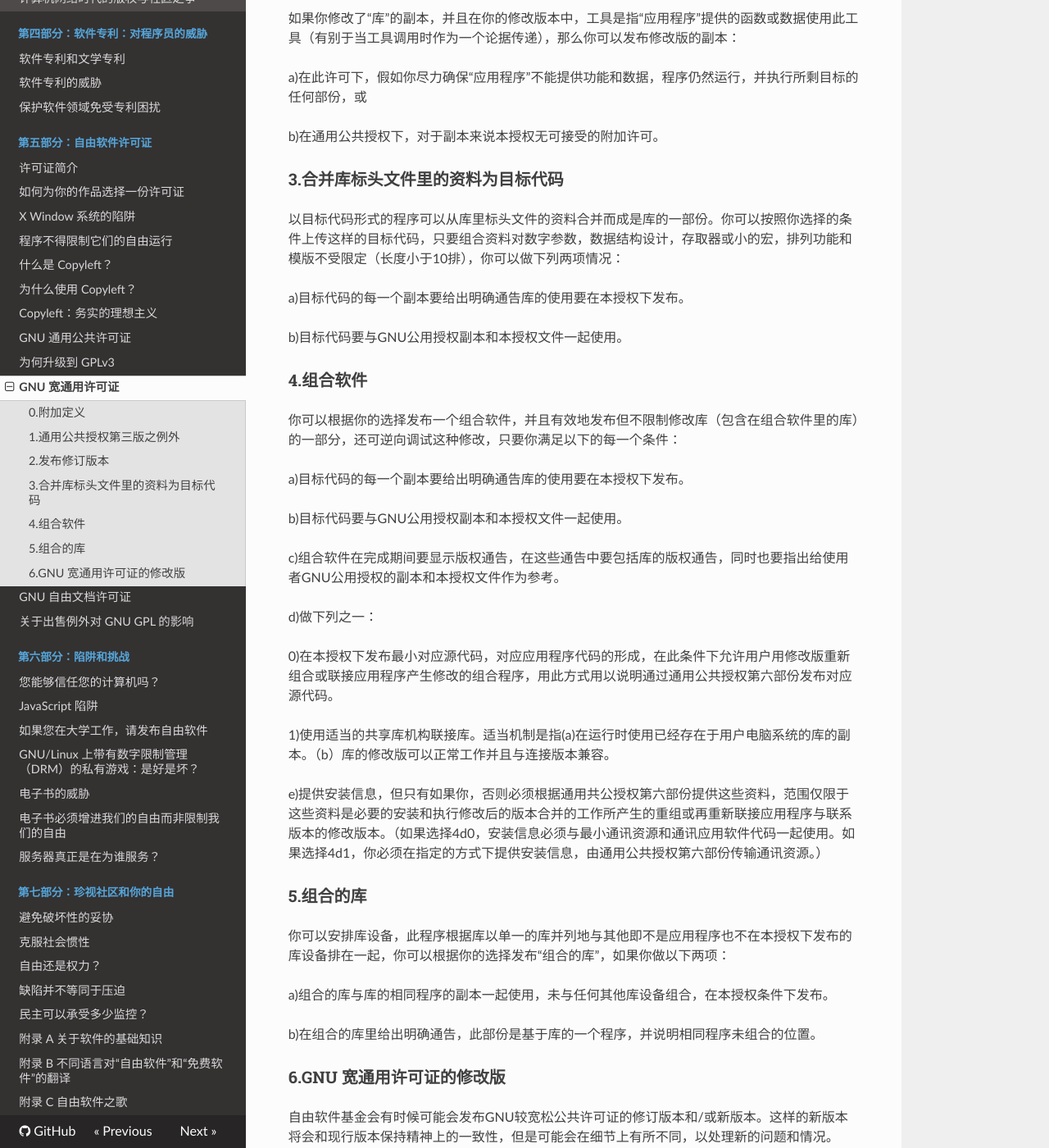
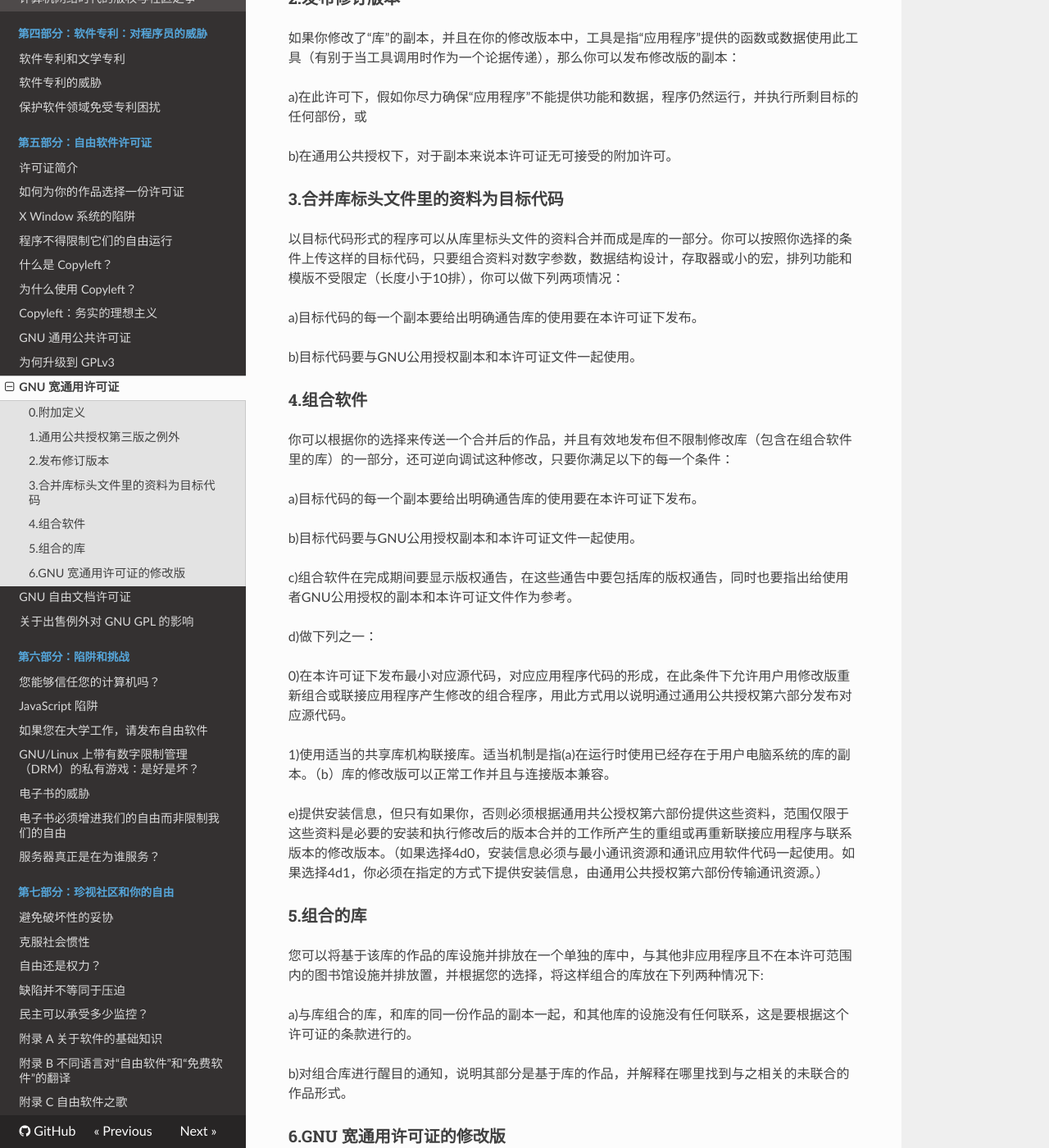
Before and after one commit to beijinglug/fsfs-zh, an MkDocs documentation site: the page built from docs/lgpl.md, in a window 1280 px wide and 1400 px high, scrolled down 1321 px. Shown: the whole window at 82% size. Built offline with MkDocs 1.6.1, drawn with Linux system fonts in a browser that asks for light colours; nearby versions of some CDN libraries; old or Windows-style settings are respelled for this version of MkDocs; some of the changed text lies outside the part shown.

Commit message:
Use LGPL provided by IFRFSX <1079092922@qq.com>

```diff
--- a/docs/lgpl.md
+++ b/docs/lgpl.md
@@ -14,15 +15,15 @@ This is an unofficial translation of the LGPL Free Documentation License into Ch
 
 版权所有 （C）2007 自由软件基金会 http://fsf.org/
 
-允许每个人复制和发布本授权文件的完整副本，但不允许对它进行任何修改。
+允许每个人复制和发布本许可证文件的完整副本，但不允许对它进行任何修改。
 
 本版本的GNU较宽松公共许可证包含了GNU通用公共授权第三版里的项目和条款，以下是复制，发布和修改软件的详细条款和条件。
 
 ### 0.附加定义
 
-“本授权”指GNU较宽松公共许可证第三版，“GNU GPL”是指通用公共授权第三版。
+“本许可证”指GNU较宽松公共许可证第三版，“GNU GPL”是指通用公共授权第三版。
 
-“库”指在本授权管理下的覆盖软件，有别于下列定义的应用软件或组合软件。
+“库”指在本许可证管理下的涉及的作品，有别于下列定义的应用软件或组合软件。
 
 “应用程序”指任何通过“库”提供用于接口使用的软件，但非基于“库”。用“库”定义一个集的子集被认为是“库”提供的使用接口的一种模式。
 
@@ -34,7 +35,7 @@ This is an unofficial translation of the LGPL Free Documentation License into Ch
 
 ### 1.通用公共授权第三版之例外
 
-你可以发布本授权第三和四部份下的覆盖软件，不受 GNU GPL 第三部份的限制。
+你可以发布本许可证第三和四部份下的涉及的作品，不受 GNU GPL 第三部份的限制。
 
 ### 2.发布修订版本
 
@@ -42,29 +43,29 @@ This is an unofficial translation of the LGPL Free Documentation License into Ch
 
 a)在此许可下，假如你尽力确保“应用程序”不能提供功能和数据，程序仍然运行，并执行所剩目标的任何部份，或
 
-b)在通用公共授权下，对于副本来说本授权无可接受的附加许可。
+b)在通用公共授权下，对于副本来说本许可证无可接受的附加许可。
 
 ### 3.合并库标头文件里的资料为目标代码
 
-以目标代码形式的程序可以从库里标头文件的资料合并而成是库的一部份。你可以按照你选择的条件上传这样的目标代码，只要组合资料对数字参数，数据结构设计，存取器或小的宏，排列功能和模版不受限定（长度小于10排），你可以做下列两项情况：
+以目标代码形式的程序可以从库里标头文件的资料合并而成是库的一部分。你可以按照你选择的条件上传这样的目标代码，只要组合资料对数字参数，数据结构设计，存取器或小的宏，排列功能和模版不受限定（长度小于10排），你可以做下列两项情况：
 
-a)目标代码的每一个副本要给出明确通告库的使用要在本授权下发布。
+a)目标代码的每一个副本要给出明确通告库的使用要在本许可证下发布。
 
-b)目标代码要与GNU公用授权副本和本授权文件一起使用。
+b)目标代码要与GNU公用授权副本和本许可证文件一起使用。
 
 ### 4.组合软件
 
-你可以根据你的选择发布一个组合软件，并且有效地发布但不限制修改库（包含在组合软件里的库）的一部分，还可逆向调试这种修改，只要你满足以下的每一个条件：
+你可以根据你的选择来传送一个合并后的作品，并且有效地发布但不限制修改库（包含在组合软件里的库）的一部分，还可逆向调试这种修改，只要你满足以下的每一个条件：
 
-a)目标代码的每一个副本要给出明确通告库的使用要在本授权下发布。
+a)目标代码的每一个副本要给出明确通告库的使用要在本许可证下发布。
 
-b)目标代码要与GNU公用授权副本和本授权文件一起使用。
+b)目标代码要与GNU公用授权副本和本许可证文件一起使用。
 
-c)组合软件在完成期间要显示版权通告，在这些通告中要包括库的版权通告，同时也要指出给使用者GNU公用授权的副本和本授权文件作为参考。
+c)组合软件在完成期间要显示版权通告，在这些通告中要包括库的版权通告，同时也要指出给使用者GNU公用授权的副本和本许可证文件作为参考。
 
 d)做下列之一：
 
-0)在本授权下发布最小对应源代码，对应应用程序代码的形成，在此条件下允许用户用修改版重新组合或联接应用程序产生修改的组合程序，用此方式用以说明通过通用公共授权第六部份发布对应源代码。
+0)在本许可证下发布最小对应源代码，对应应用程序代码的形成，在此条件下允许用户用修改版重新组合或联接应用程序产生修改的组合程序，用此方式用以说明通过通用公共授权第六部分发布对应源代码。
 
 1)使用适当的共享库机构联接库。适当机制是指(a)在运行时使用已经存在于用户电脑系统的库的副本。（b）库的修改版可以正常工作并且与连接版本兼容。
 
@@ -72,11 +73,11 @@ e)提供安装信息，但只有如果你，否则必须根据通用共公授权
 
 ### 5.组合的库
 
-你可以安排库设备，此程序根据库以单一的库并列地与其他即不是应用程序也不在本授权下发布的库设备排在一起，你可以根据你的选择发布“组合的库”，如果你做以下两项：
+您可以将基于该库的作品的库设施并排放在一个单独的库中，与其他非应用程序且不在本许可范围内的图书馆设施并排放置，并根据您的选择，将这样组合的库放在下列两种情况下:
 
-a)组合的库与库的相同程序的副本一起使用，未与任何其他库设备组合，在本授权条件下发布。
+a)与库组合的库，和库的同一份作品的副本一起，和其他库的设施没有任何联系，这是要根据这个许可证的条款进行的。
 
-b)在组合的库里给出明确通告，此部份是基于库的一个程序，并说明相同程序未组合的位置。
+b)对组合库进行醒目的通知，说明其部分是基于库的作品，并解释在哪里找到与之相关的未联合的作品形式。
 
 ### 6.GNU 宽通用许可证的修改版
 
```
Also changed, not shown: other parts of docs/lgpl.md (+1 -0 lines).
